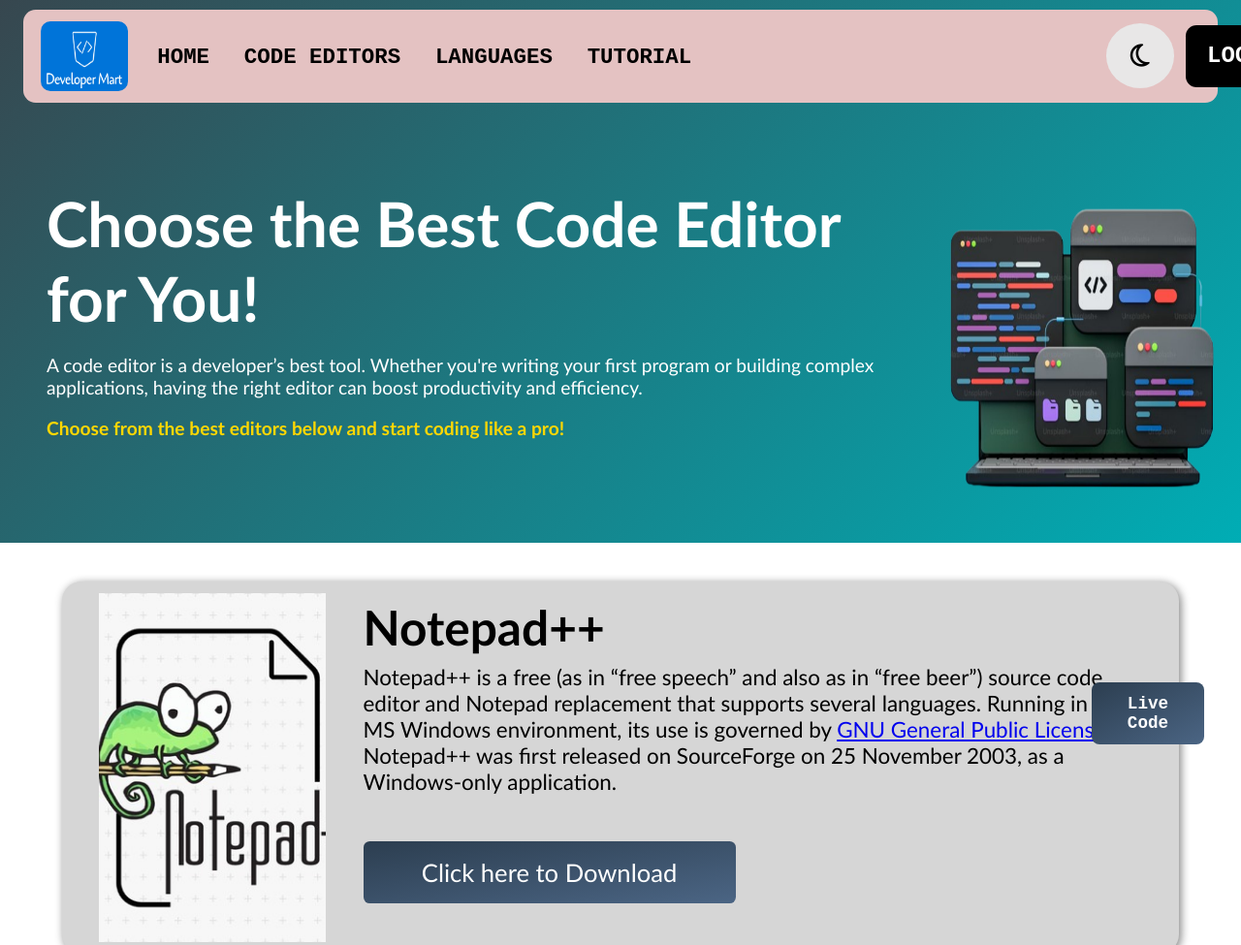
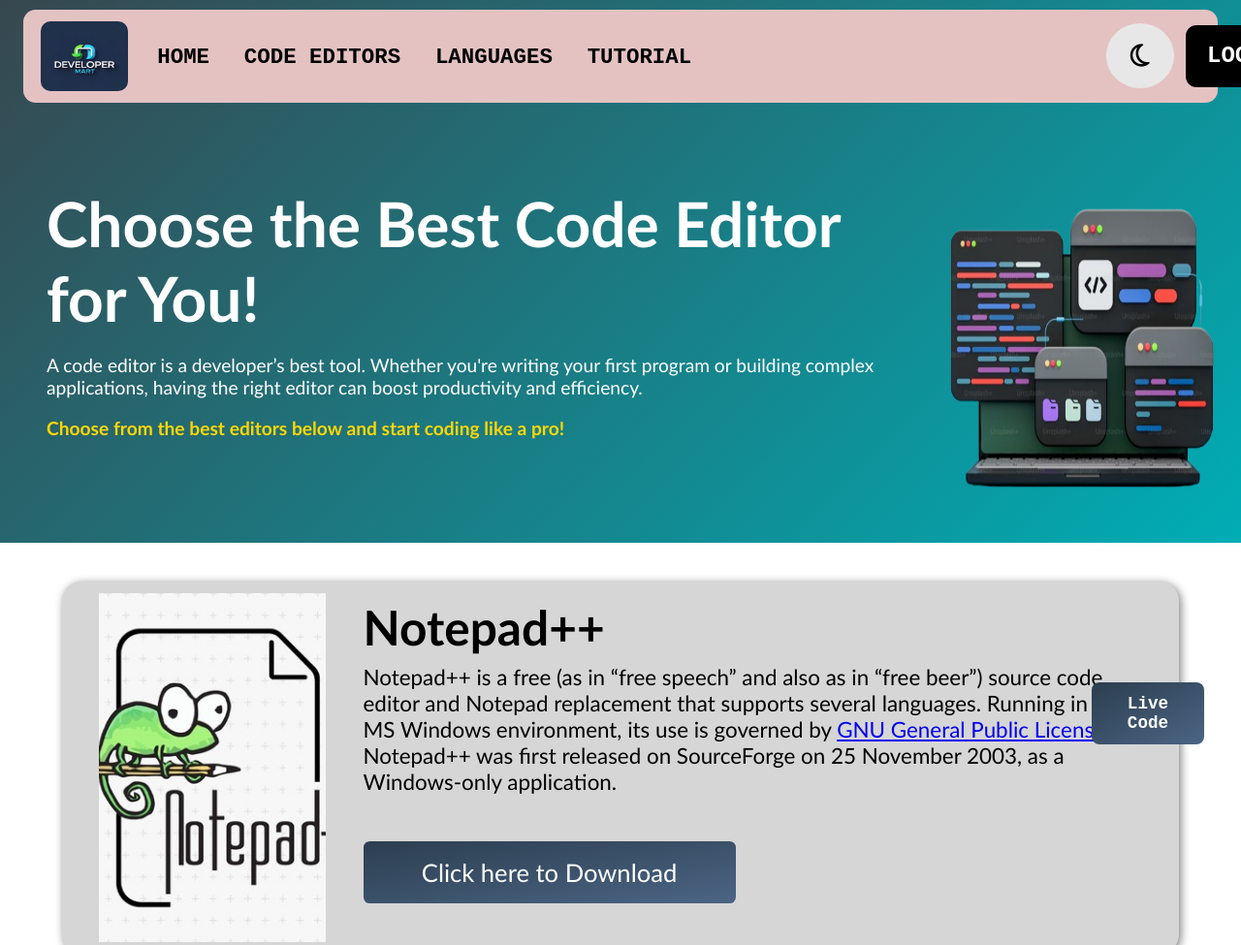
Before and after one commit to TechNinja-dev/Developer-Mart, a plain HTML site: page Navbar Files/cedit.html in a window 1280 px wide. Shown: the top 975 px of the page at 97% size. Drawn offline with Linux system fonts and the light colour scheme.

Commit message:
Logo updated

```diff
--- a/Navbar Files/cedit.html
+++ b/Navbar Files/cedit.html
@@ -10,7 +10,7 @@
 <body id="bg">
     <nav class="nbar" id="ng">
         <div class="logo">
-            <img src="../Logos/logo.png" alt="">
+            <img src="../Logos/logo2.png" alt="">
         </div>
         <ul class="cont">
             <li class="it"><a href="../index.html" class="ita">HOME</a></li>
--- a/style.css
+++ b/style.css
@@ -57,9 +57,10 @@
     overflow: hidden;
 }
 .logo img{
-    height: 100%;
+    height: 110%;
     width: 100%;
 }
+
 .th{
     position: relative;
     left: 32vw;
```
Also changed, not shown: Navbar Files/languages.html (+1 -1 lines), Navbar Files/livecode.html (+1 -1 lines), Navbar Files/tutorial.html (+1 -1 lines), index.html (+1 -1 lines), Logos/logo1.png (added), Logos/logo2.png (added). Lines whose indentation alone changed are shown as unchanged.
